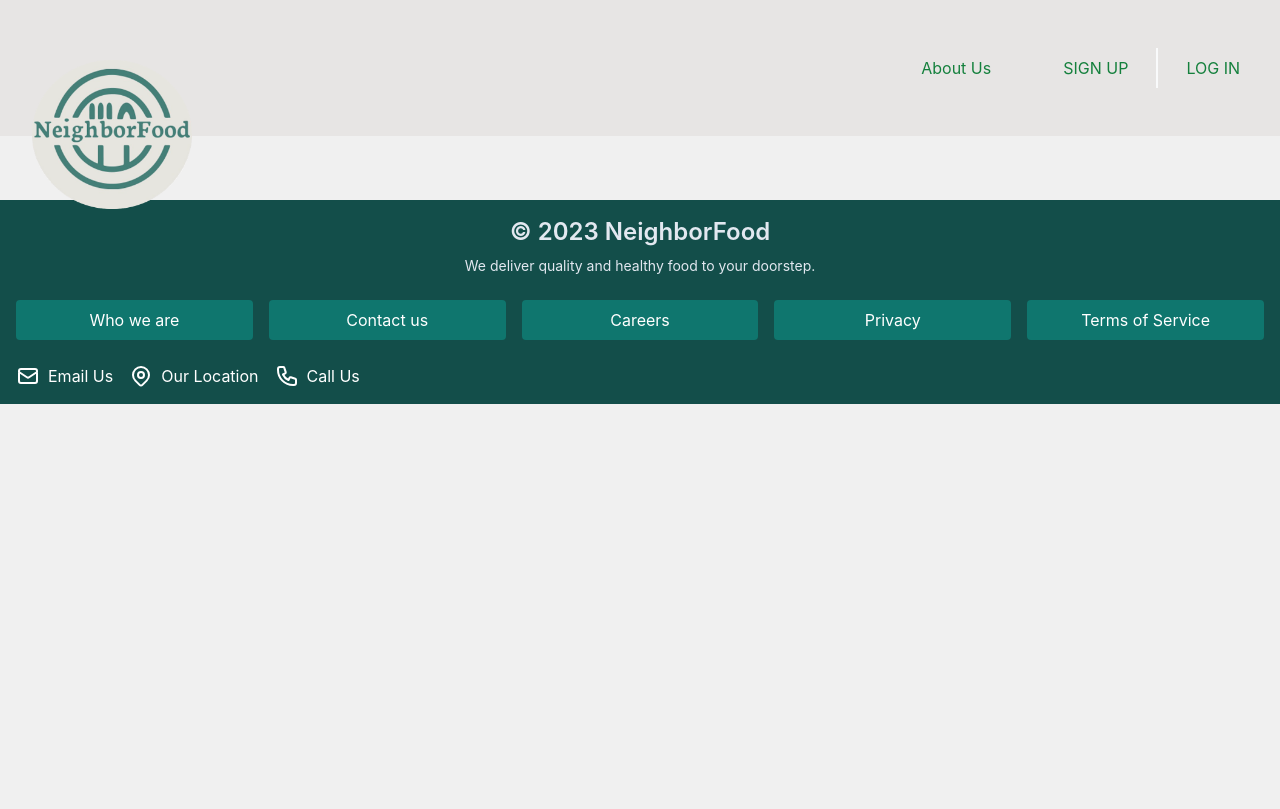
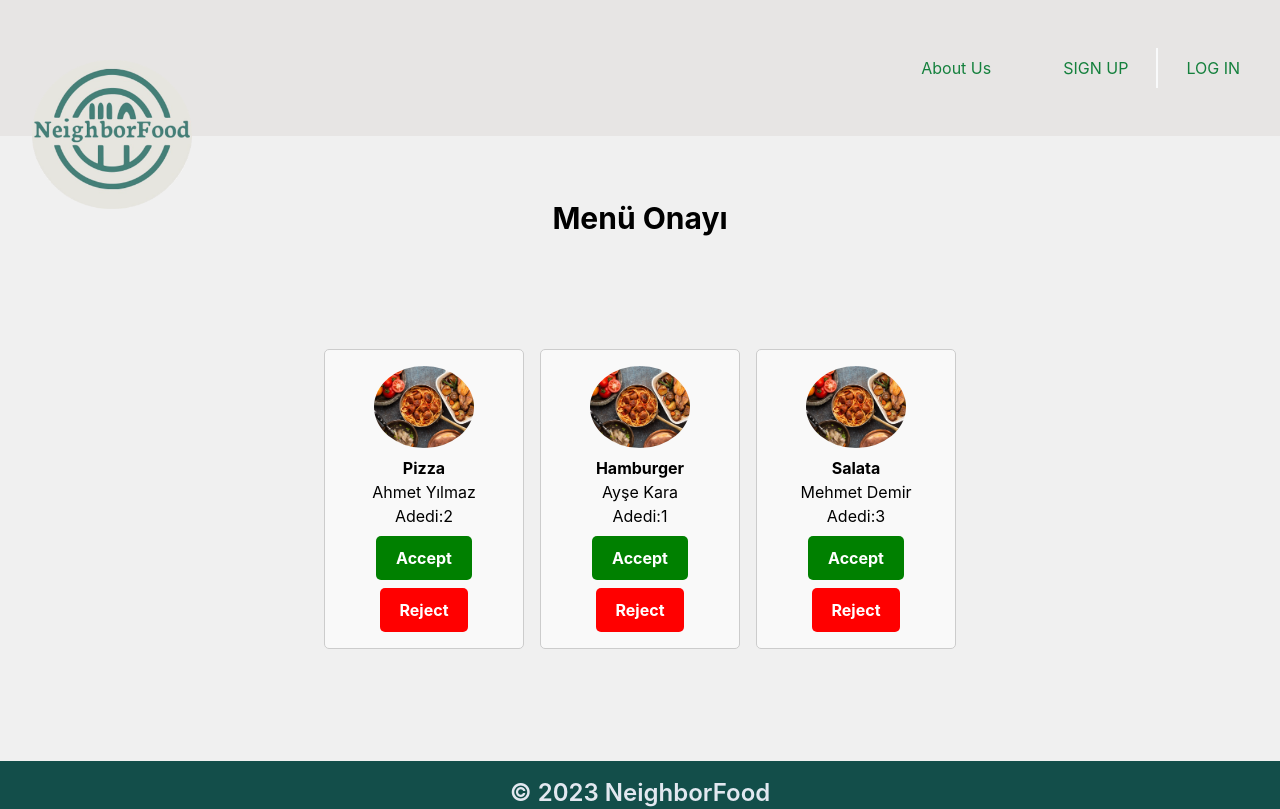
Before and after one commit to yemrebeskan/NeighboorFood, a React (Create React App) app in the folder ui/: page /menuconfirmation in a window 1280 px wide. Shown: the top 809 px of the page. Built offline with nearby package versions, Linux system fonts and the light colour scheme; no server answers; a web font is replaced by a local one.

Commit message:
Menu .confirmation (dummy data)

```diff
--- a/ui/src/App.js
+++ b/ui/src/App.js
@@ -17,6 +17,7 @@ import Profile from './pages/Profile'
 import Settings from './pages/Settings'
 import ControlChef from './pages/adminpage/ControlChef'
 import PastOrders from './pages/PastOrders'
+import MenuConfirmation from './pages/MenuConfirmation'
 
 const App = () => {
   const authCtx = useContext(AuthContext)
@@ -52,6 +53,10 @@ const App = () => {
             <Route path="/profile" element={<Profile />}></Route>
             <Route path="/settings" element={<Settings />}></Route>
             <Route path="/admin/chefcontrol" element={<ControlChef />}></Route>
+            <Route
+              path="/menuconfirmation"
+              element={<MenuConfirmation />}
+            ></Route>
           </Routes>
         </BrowserRouter>
         <div className={authCtx.isOnClickedSignButton ? 'blur-sm ' : ''}>
--- a/ui/src/components/navbarComponents/DropdownMenu.js
+++ b/ui/src/components/navbarComponents/DropdownMenu.js
@@ -8,6 +8,8 @@ const DropdownMenu = () => {
 
   return (
     //   {authCtx.isAdmin  && ()} bu eklencek chefcontrol için
+    //  {authCtx.isChef  && ()} bu eklencek menuconfirmation için
+
     <ul className="absolute sm:right-7 right-5 md:mt-12 mt-16 bg-white shadow-lg rounded-md text-green-800 md:w-48 w-36 scale-125 z-10 sm:text-sm text-xs">
       <li className="hover:bg-gray-100 rounded-t-md">
         <div
@@ -60,6 +62,15 @@ const DropdownMenu = () => {
         </div>
       </li>
 
+      <li className="hover:bg-gray-100">
+        <div
+          onClick={() => navigation('/menuconfirmation')}
+          className="w-full text-left p-4"
+        >
+          Menu Confirmation
+        </div>
+      </li>
+
       <li className="hover:bg-gray-100 rounded-b-md">
         <div
           onClick={authCtx.onLogout}
--- /dev/null
+++ b/ui/src/pages/MenuConfirmation.js
@@ -0,0 +1,202 @@
+import axios from 'axios'
+import React, { useEffect, useState } from 'react'
+import faviconImage from './photo4.png'
+
+const MenuConfirmation = () => {
+  //const [orders, setOrders] = useState([])
+
+  const orders = [
+    {
+      id: 1,
+      mealName: 'Pizza',
+      mealId: 'pza123',
+      mealPhoto: faviconImage,
+      quantity: 2,
+      customer: {
+        id: 1,
+        firstName: 'Ahmet',
+        lastName: 'Yılmaz',
+      },
+    },
+    {
+      id: 2,
+      mealName: 'Hamburger',
+      mealId: 'hmb456',
+      mealPhoto: faviconImage,
+      quantity: 1,
+      customer: {
+        id: 2,
+        firstName: 'Ayşe',
+        lastName: 'Kara',
+      },
+    },
+    {
+      id: 3,
+      mealName: 'Salata',
+      mealId: 'slt789',
+      mealPhoto: faviconImage,
+      quantity: 3,
+      customer: {
+        id: 3,
+        firstName: 'Mehmet',
+        lastName: 'Demir',
+      },
+    },
+  ]
+  /*
+  useEffect(() => {
+    const fetchData = async () => {
+      try {
+        const res = await axios.get("https://isces.onrender.com/api/v1/rep/");
+        const representatives = res.data.data.representatives;
+        const candidateRes = await axios.get(
+          "https://isces.onrender.com/api/v1/admin/candidates"
+        );
+        const candidates = candidateRes.data.data.candidates;
+        const allStudents = [...representatives, ...candidates];
+
+        setStudents(allStudents);
+      } catch (error) {
+        console.error(error);
+      }
+    };
+
+    fetchData();
+  }, []);
+
+  const handleRemoveAuthority = async (student) => {
+    const updatedStudents = students.filter(
+      (std) => student.studentInfos._id !== std.studentInfos._id
+    );
+    setStudents(updatedStudents);
+    if (student.studentInfos.isRepresentative) {
+      await axios.delete(
+        `https://isces.onrender.com/api/v1/rep/cancelRep/${student.studentInfos._id}`
+      );
+    } else if (student.studentInfos.isCandidate) {
+      await axios.delete(
+        `https://isces.onrender.com/api/v1/candidate/${student.studentInfos._id}`
+      );
+    }
+  };
+*/
+  const handleAccept = async (order) => {
+    /*
+        const updatedOrders = orders.filter((ord) => order.id !== ord.id)
+        setOrders(updatedOrders)
+        await axios.delete(`https://isces.onrender.com/api/v1/admin/orders/${order.id}`)
+        */
+  }
+
+  const handleReject = async (order) => {
+    /*
+        const updatedOrders = orders.filter((ord) => order.id !== ord.id)
+        setOrders(updatedOrders)
+        await axios.delete(`https://isces.onrender.com/api/v1/admin/orders/${order.id}`)
+        */
+  }
+  return (
+    <div style={{ minHeight: '400px' }}>
+      <h1 className="text-3xl font-bold flex justify-center mt-4 ">
+        Menü Onayı
+      </h1>
+      <div
+        style={{
+          padding: '20px',
+          width: '100%',
+          display: 'flex',
+          justifyContent: 'center',
+          minHeight: '525px',
+
+          alignItems: 'center',
+          flexWrap: 'wrap',
+        }}
+      >
+        {orders.map((order, index) => (
+          <div
+            key={index}
+            style={{
+              display: 'flex',
+              flexDirection: 'column',
+              justifyContent: 'space-between',
+              alignItems: 'center',
+              gap: '0.5rem',
+              width: '200px',
+              height: '300px',
+              padding: '1rem',
+              border: '1px solid #ccc',
+              borderRadius: '5px',
+              backgroundColor: '#f9f9f9',
+              margin: '0.5rem',
+            }}
+          >
+            <img
+              src={order.mealPhoto}
+              alt="Order"
+              style={{
+                width: '100px',
+                height: '100px',
+                objectFit: 'cover',
+                borderRadius: '50%',
+              }}
+            />
+            <div style={{ textAlign: 'center' }}>
+              <p style={{ margin: 0, fontWeight: 'bold' }}>
+                {
+                  //student.studentInfos.department.name || 'Menu'}
+                  order.mealName
+                }
+              </p>
+              <p style={{ margin: 0 }}>
+                {
+                  //student.studentInfos.name || 'İsim'}{' '}
+                  order.customer.firstName + ' ' + order.customer.lastName
+                }
+              </p>
+              <p style={{ margin: 0 }}>
+                Adedi:
+                {
+                  //student.studentInfos.isCandidate || 'Adedi'}
+                  order.quantity
+                }
+              </p>
+            </div>
+
+            <button
+              style={{
+                backgroundColor: 'green',
+                color: 'white',
+                padding: '10px 20px',
+                borderRadius: '5px',
+                fontSize: '16px',
+                fontWeight: 'bold',
+
+                cursor: 'pointer',
+              }}
+              onClick={() => handleAccept(student)}
+            >
+              Accept
+            </button>
+            <button
+              style={{
+                backgroundColor: 'red',
+                color: 'white',
+                padding: '10px 20px',
+                borderRadius: '5px',
+                fontSize: '16px',
+                fontWeight: 'bold',
+
+                cursor: 'pointer',
+              }}
+              onClick={() => handleReject(student)}
+            >
+              Reject
+            </button>
+          </div>
+        ))}
+      </div>
+    </div>
+  )
+}
+
+export default MenuConfirmation
--- a/ui/src/pages/Profile.js
+++ b/ui/src/pages/Profile.js
@@ -72,7 +72,7 @@ const Profile = () => {
   }
 
   const handleGoToOrderHistory = () => {
-    navigate('/orders')
+    navigate('/pastorders')
   }
 
   const handleBecomeChef = () => {
```
Lines whose indentation alone changed are shown as unchanged.
